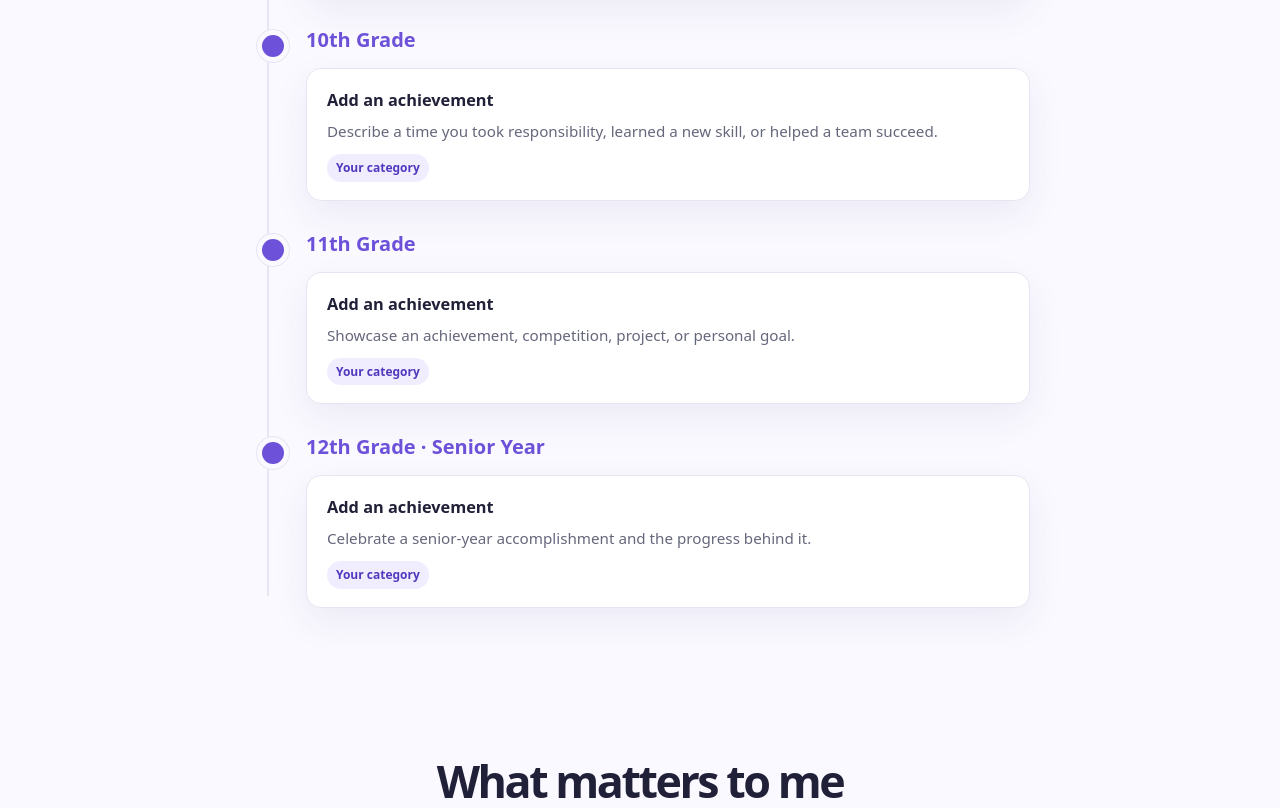
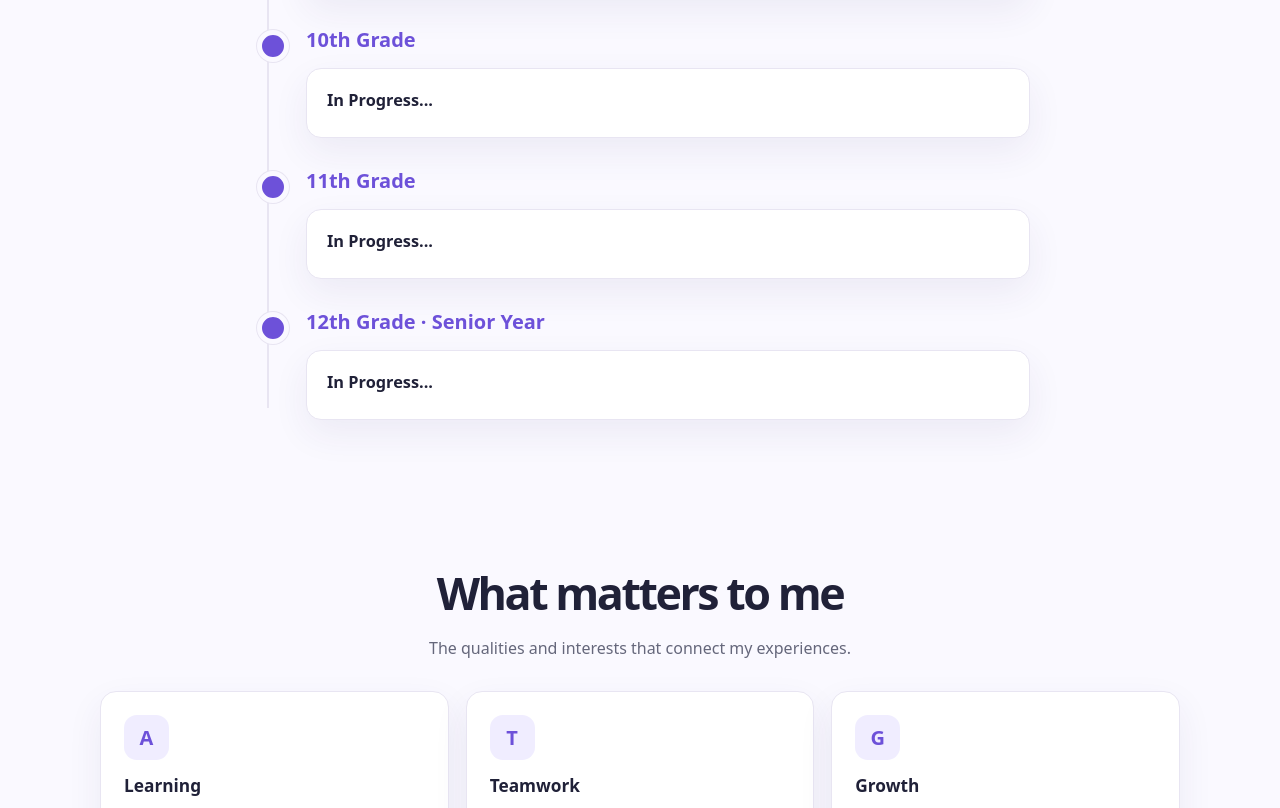
Before and after one commit to akshajtetala/achievements_page, a plain HTML site: page index.html in a window 1280 px wide. Shown: the part 1461-2269 px from the top of the page. Drawn offline with Linux system fonts and the light colour scheme.

Commit message:
Update achievement placeholders to 'In Progress...'

```diff
--- a/index.html
+++ b/index.html
@@ -217,15 +217,17 @@
 
           <article class="year">
             <h3>10th Grade</h3>
-            <div class="achievement"><h4>Add an achievement</h4><p>Describe a time you took responsibility, learned a new skill, or helped a team succeed.</p><span class="tag">Your category</span></div>
+            <div class="achievement"><h4>In Progress...</h4></div>
           </article>
+
           <article class="year">
             <h3>11th Grade</h3>
-            <div class="achievement"><h4>Add an achievement</h4><p>Showcase an achievement, competition, project, or personal goal.</p><span class="tag">Your category</span></div>
+            <div class="achievement"><h4>In Progress...</h4></div>
           </article>
+
           <article class="year">
             <h3>12th Grade · Senior Year</h3>
-            <div class="achievement"><h4>Add an achievement</h4><p>Celebrate a senior-year accomplishment and the progress behind it.</p><span class="tag">Your category</span></div>
+            <div class="achievement"><h4>In Progress...</h4></div>
           </article>
         </div>
       </div>
```
